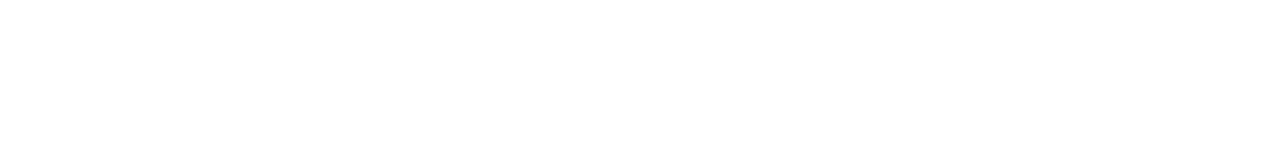
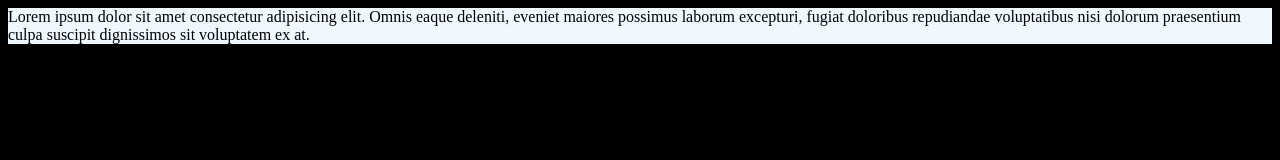
Before and after one commit to wawa35/projetcours, a plain HTML site: page index.html in a window 1280 px wide. Drawn offline with Linux system fonts and the light colour scheme.

Commit message:
structure

```diff
--- a/index.html
+++ b/index.html
@@ -7,6 +7,12 @@
     <title>Exercice</title>
 </head>
 <body>
+    <main>
+<article>
+    Lorem ipsum dolor sit amet consectetur adipisicing elit. Omnis eaque deleniti, eveniet maiores possimus laborum excepturi, fugiat doloribus repudiandae voluptatibus nisi dolorum praesentium culpa suscipit dignissimos sit voluptatem ex at.
+</article>
+
+    </main>
 
 </body>
 </html>
--- a/style.css
+++ b/style.css
@@ -0,0 +1,6 @@
+body{
+    background-color: black;
+}
+main{
+    background-color: aliceblue;
+}
```
